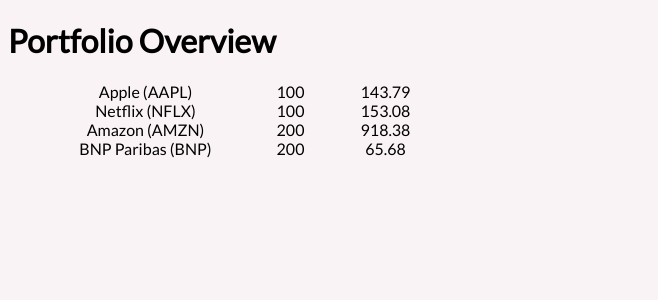
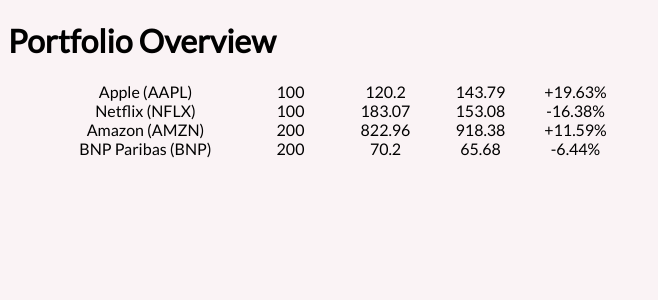
Before and after one commit to jadch/Portfix, a React (Create React App) app: page / in a window 1280 px wide. Shown: the top 300 px of the page, without its empty margins (0-658 px from the left). Built offline with nearby package versions, Linux system fonts and the light colour scheme; the HTML template or start-up script is replaced by a standard one.

Commit message:
Now diplaying percentage change in StocklistItem

```diff
--- a/src/StocklistItem.js
+++ b/src/StocklistItem.js
@@ -3,11 +3,15 @@
 class StocklistItem extends Component {
   render() {
     const Stock = this.props.stock
+    const percentage_change = (((Stock.last_available_price - Stock.entry_price) / Stock.entry_price) * 100).toFixed(2)
+
     return (
       <div className='StocklistItem'>
         <p>{Stock.name} ({Stock.ticker})</p>
         <p>{Stock.quantity}</p>
+        <p>{Stock.entry_price}</p>
         <p>{Stock.last_available_price}</p>
+        <p>{percentage_change > 0 ? '+' + percentage_change + '%' : percentage_change + '%'}</p>
       </div>
     )
   }
```
